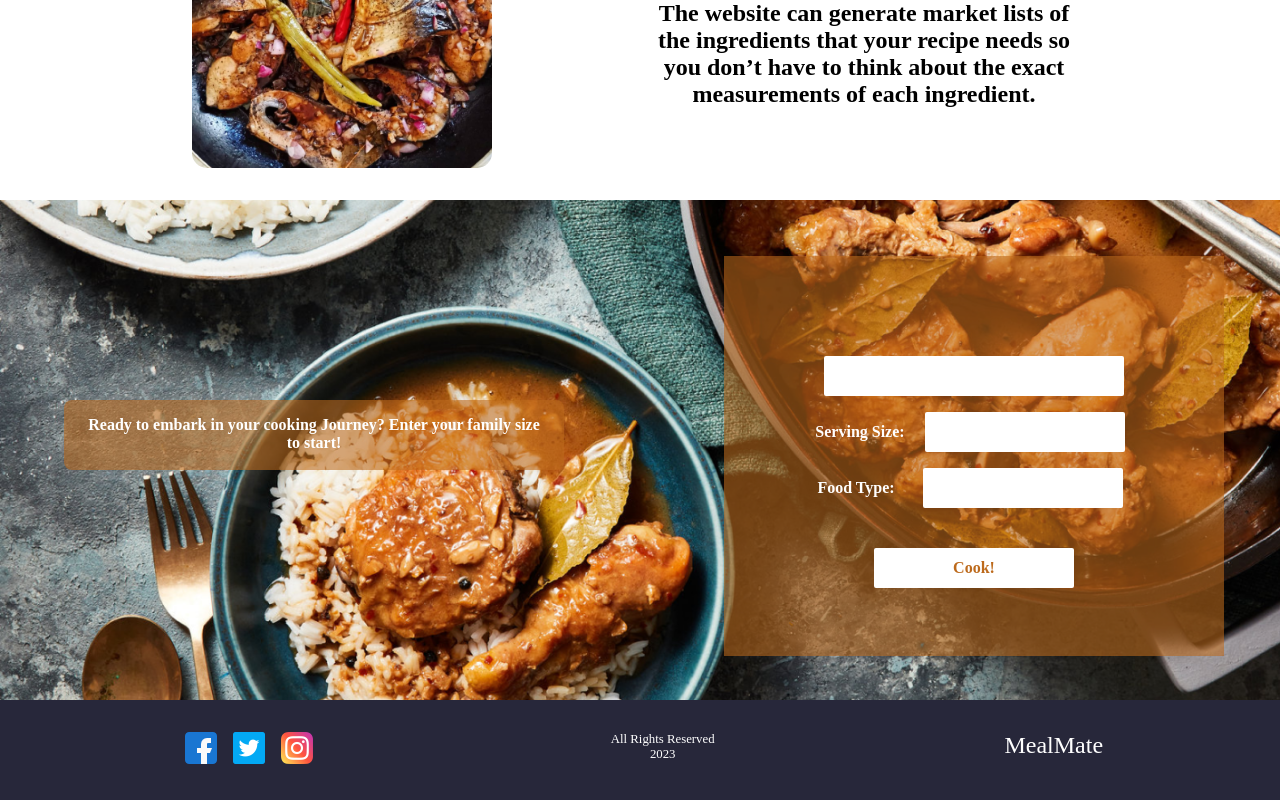
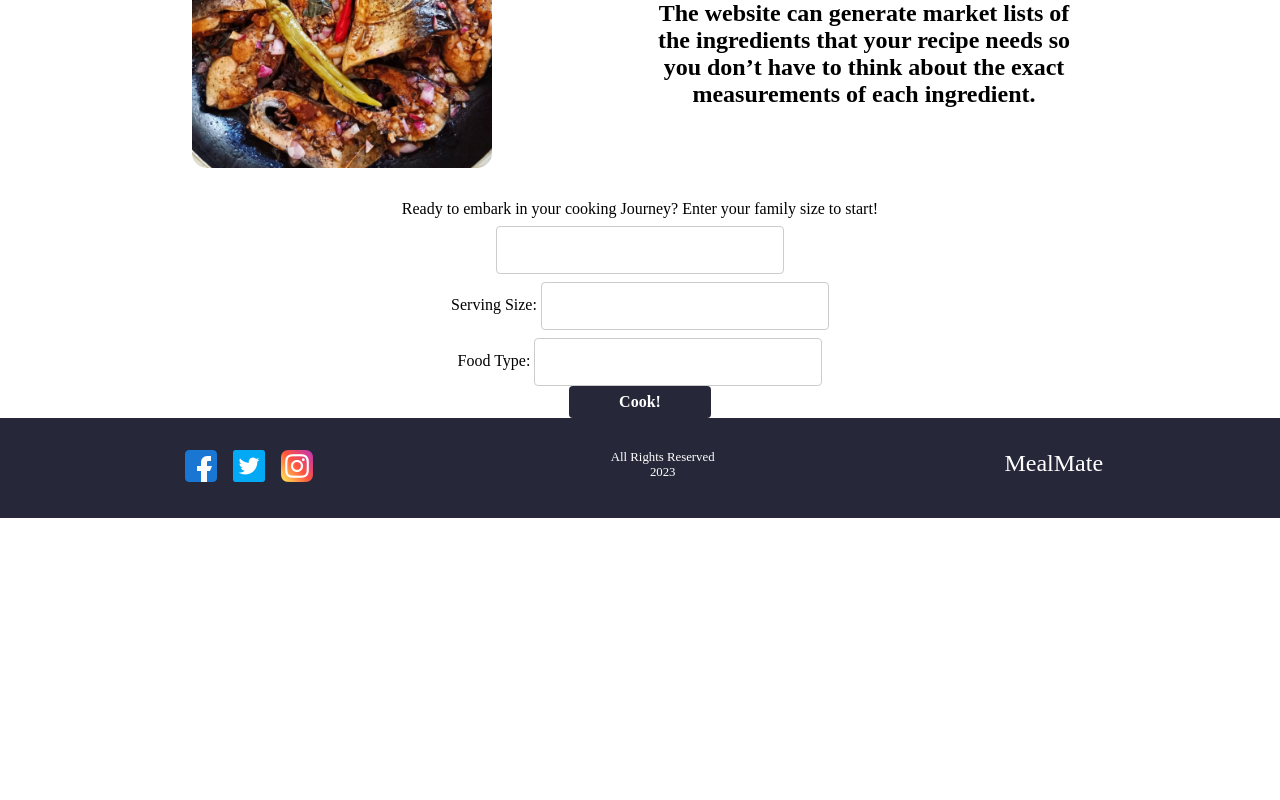
Before and after one commit to doyoon1/Meal-Planner, a React (Create React App) app: page / in a window 1280 px wide. Shown: the part 1672-2472 px from the top of the page. After the commit the page ends 2190 px from the top, so only its background shows below. Built offline with nearby package versions, Linux system fonts and the light colour scheme; a web font is replaced by a local one.

Commit message:
Add files via upload

```diff
--- a/src/styles/Home.css
+++ b/src/styles/Home.css
@@ -50,10 +50,6 @@
   max-width: 400px;
 }
 
-.reg input {
-  padding: 0.5rem;
-}
-
 .info .heading {
   margin: 12px;
 }
@@ -77,6 +73,8 @@ footer {
     background-size: cover;
     background-position: center;
   }
+
+
 
   .actions {
     flex-direction: column;
@@ -106,74 +104,6 @@ footer {
     font-size: 1rem;
   }
 
-  .reg {
-    background-image: url(../assets/footer3.png);
-    background-size: cover;
-    display: flex;
-    flex-direction: row;
-    justify-content: space-between;
-    height: 290px;
-  }
-
-  .reg .label {
-    margin: 2rem;
-    margin-top: 7rem;
-    background-color: #bd6a1c93;
-    border-radius: 8px;
-    padding-top: 0.8rem;
-    height: 90px;
-    width: 100%;
-    text-align: center;
-    align-items: center;
-    color: #fff;
-    font-weight: bold;
-    font-size: 0.8rem;
-  }
-
-  .reg form {
-    margin: 1rem;
-    margin-top: 4rem;
-    background-color: #bd6a1c93;
-    height: 180px;
-    width: 100%;
-    text-align: center;
-    align-items: center;
-    font-size: 0.5rem;
-    color: #fff;
-    font-weight: bold;
-  }
-
-  .reg input {
-    border-radius: 2px;
-    width: 50%;
-    height: 20px;
-    border: none;
-    margin: 0.2rem;
-    font-size: 0.5rem;
-    padding: 0.5rem;
-  }
-
-  .reg input:nth-child(1) {
-    width: 90%;
-    margin-top: 40px;
-  }
-
-  .reg input:nth-child(5) {
-    margin-left: 10px;
-  }
-
-  .reg button {
-    border-radius: 2px;
-    width: 60%;
-    height: 20px;
-    border: none;
-    background-color: #ffffff;
-    color: #bd6a1c;
-    font-weight: bold;
-    font-size: 0.6rem;
-    cursor: pointer;
-  }
-
   footer {
     height: 70px;
   }
@@ -199,6 +129,34 @@ footer {
   .footer-contents .brand {
     font-size: 1rem;
   }
+
+  .title {
+    display: flex;
+    flex-direction: column;
+    justify-content: center;
+    text-align: center;
+    align-items: center;
+    padding-top: 5rem;
+  }
+
+  .title h1 {
+    color: #ffffff;
+    background-color: #00000088;
+    width: 15rem;
+    border-radius: 16px;
+    font-size: 3rem;
+    padding: .5rem;
+  }
+
+  .title button {
+    background-color: #892301e3;
+    color: #fff;
+    height: 2.5rem;
+    width: 6rem;
+    padding: .5rem;
+    border-radius: 16px;
+    font-size: .7rem;
+  }
 }
 
 @media (min-width: 600px) {
@@ -206,71 +164,6 @@ footer {
     width: 50%;
     border-radius: 15px;
     max-width: 300px;
-  }
-
-  .reg {
-    background-image: url(../assets/footer2.png);
-    background-size: cover;
-    display: flex;
-    flex-direction: row;
-    justify-content: space-between;
-    height: 400px;
-  }
-
-  .reg .label {
-    margin: 170px 4rem;
-    background-color: #bd6a1c93;
-    border-radius: 8px;
-    padding: 1rem;
-    height: 70px;
-    width: 500px;
-    text-align: center;
-    align-items: center;
-    color: #fff;
-    font-weight: bold;
-    font-size: 0.8rem;
-  }
-
-  .reg form {
-    margin: 2rem;
-    background-color: #bd6a1c93;
-    height: 350px;
-    width: 500px;
-    text-align: center;
-    align-items: center;
-    color: #fff;
-    font-weight: bold;
-  }
-
-  .reg input {
-    border-radius: 2px;
-    width: 180px;
-    height: 40px;
-    border: none;
-    margin: 0.5rem;
-    font-size: 1rem;
-  }
-
-  .reg input:nth-child(1) {
-    width: 280px;
-    margin-top: 60px;
-  }
-
-  .reg input:nth-child(5) {
-    margin-left: 1.5rem;
-  }
-
-  .reg button {
-    border-radius: 2px;
-    width: 200px;
-    height: 40px;
-    border: none;
-    background-color: #ffffff;
-    color: #bd6a1c;
-    font-weight: bold;
-    margin: 2rem;
-    font-size: 1rem;
-    cursor: pointer;
   }
 
   .footer-contents {
@@ -293,6 +186,35 @@ footer {
   .footer-contents .brand {
     font-size: 1.2rem;
   }
+
+  .title {
+    display: flex;
+    flex-direction: column;
+    justify-content: center;
+    text-align: center;
+    align-items: center;
+    padding-top: 12rem;
+  }
+
+  .title h1 {
+    color: #ffffff;
+    background-color: #00000088;
+    width: 25rem;
+    border-radius: 16px;
+    font-size: 4rem;
+    padding: .5rem;
+  }
+
+  .title button {
+    background-color: #892301e3;
+    color: #fff;
+    height: 4rem;
+    width: 13rem;
+    padding: 1rem;
+    border-radius: 16px;
+    font-size: 1.3rem;
+  }
+
 }
 
 @media (min-width: 1000px) {
@@ -303,6 +225,34 @@ footer {
     background-repeat: none;
     background-size: cover;
     background-position: center;
+  }
+
+  .title {
+    display: flex;
+    flex-direction: column;
+    justify-content: center;
+    text-align: center;
+    align-items: center;
+    padding-top: 12rem;
+  }
+
+  .title h1 {
+    color: #ffffff;
+    background-color: #00000088;
+    width: 25rem;
+    border-radius: 16px;
+    font-size: 5rem;
+    padding: .5rem;
+  }
+
+  .title button {
+    background-color: #892301e3;
+    color: #fff;
+    height: 4rem;
+    width: 13rem;
+    padding: 1rem;
+    border-radius: 16px;
+    font-size: 1.5rem;
   }
 
   .actions .btn {
@@ -339,73 +289,6 @@ footer {
     width: 50%;
   }
 
-  .reg {
-    background-image: url(../assets/footer.png);
-    background-size: cover;
-    display: flex;
-    flex-direction: row;
-    justify-content: space-between;
-    height: 500px;
-  }
-
-  .reg .label {
-    margin: 200px 4rem;
-    background-color: #bd6a1c93;
-    border-radius: 8px;
-    padding: 1rem;
-    height: 70px;
-    width: 500px;
-    text-align: center;
-    align-items: center;
-    color: #fff;
-    font-weight: bold;
-    font-size: 1rem;
-  }
-
-  .reg form {
-    margin: 3.5rem;
-    background-color: #bd6a1c93;
-    height: 400px;
-    width: 500px;
-    text-align: center;
-    align-items: center;
-    color: #fff;
-    font-weight: bold;
-  }
-
-  .reg input {
-    border-radius: 2px;
-    width: 200px;
-    height: 40px;
-    border: none;
-    margin: 0.5rem;
-    font-size: 1rem;
-  }
-
-  .reg input:nth-child(1) {
-    width: 300px;
-    margin-top: 100px;
-  }
-  .reg input:nth-child(3) {
-    margin-left: 1rem;
-  }
-  F .reg input:nth-child(5) {
-    margin-left: 2rem;
-  }
-
-  .reg button {
-    border-radius: 2px;
-    width: 200px;
-    height: 40px;
-    border: none;
-    background-color: #ffffff;
-    color: #bd6a1c;
-    font-weight: bold;
-    margin: 2rem;
-    font-size: 1rem;
-    cursor: pointer;
-  }
-
   .footer-contents {
     display: flex;
     flex-direction: row;
```
